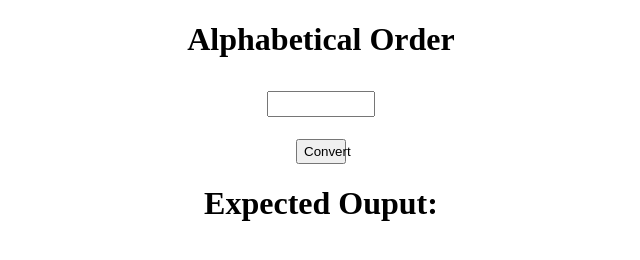
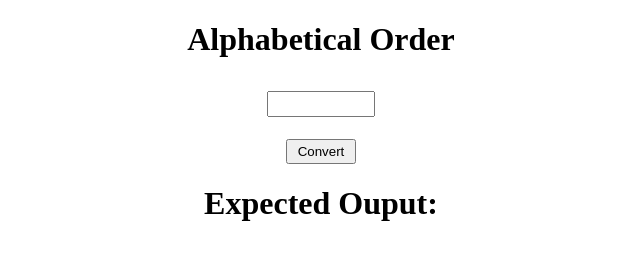
Before and after one commit to ARYANJaisw/merntask, a plain HTML site: page JS_Task2.html in a window 1280 px wide. Shown: the full height of the page, 319-959 px from the left. Drawn offline with Linux system fonts and the light colour scheme.

Commit message:
Update JS_Task2.html

```diff
--- a/JS_Task2.html
+++ b/JS_Task2.html
@@ -6,7 +6,7 @@
         <h1>Alphabetical Order</h1>
 
         <h1><input type="text" id="typeInput" style="height: 20px;width: 100px;"></h1>
-        <button style="height: 25px;width: 50px;" onclick="press()">Convert</button>
+        <button style="height: 25px;width: 70px;" onclick="press()">Convert</button>
 
         <h1>Expected Ouput: </h1>
         <h1 id="answer"></h1>
```
